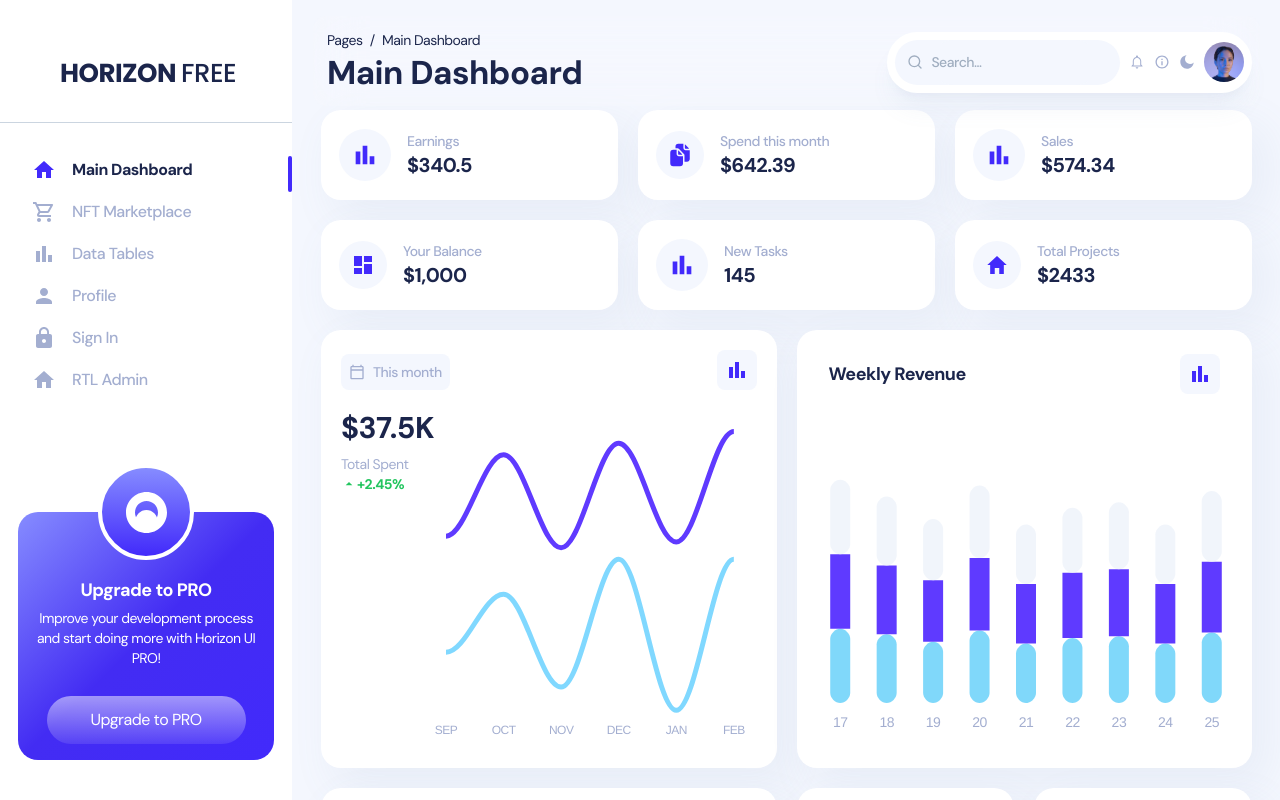
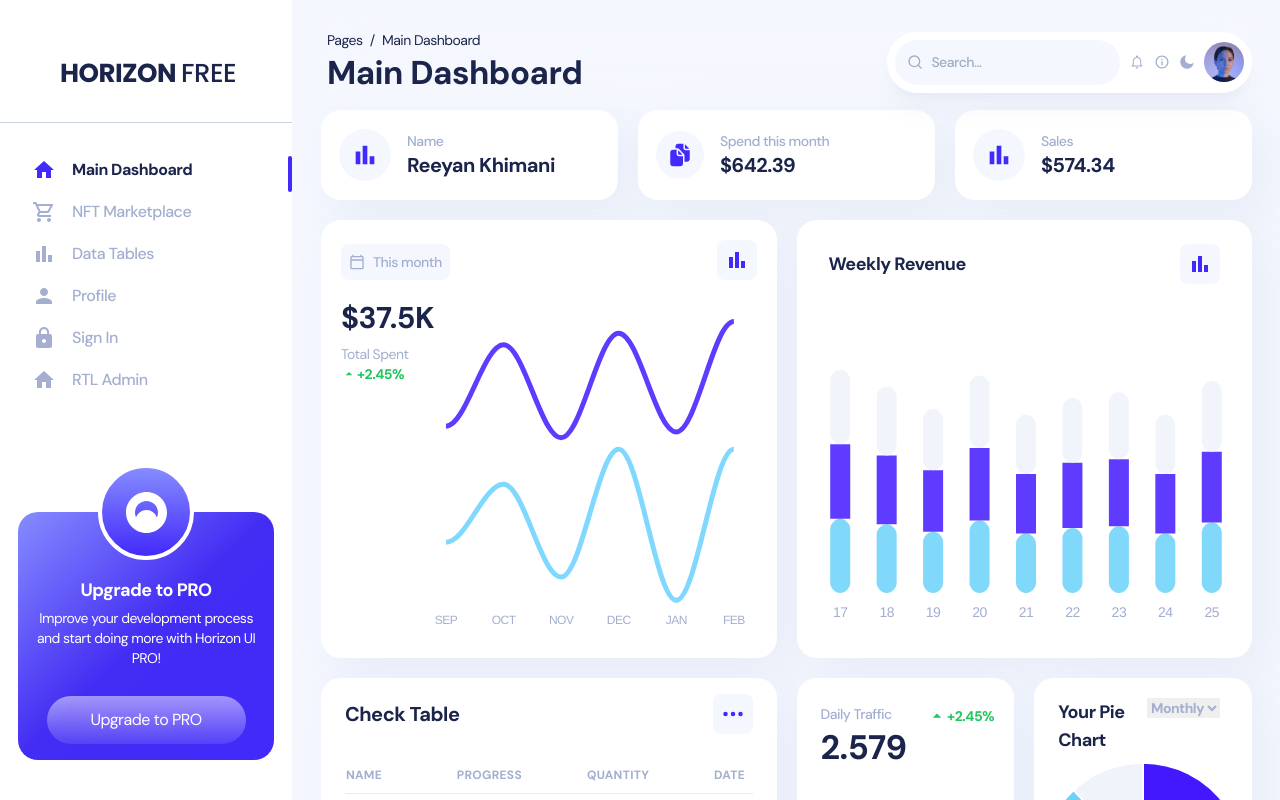
Before and after one commit to reeyank/Personal, a React (Create React App) app in the folder client/: page /admin/default in a window 1280 px wide. Shown: the top 800 px of the page. Built offline with nearby package versions, Linux system fonts and the light colour scheme; what tailwindcss-rtl would draw is missing.

Commit message:
changing up the dashboard for this specific website

```diff
--- a/client/src/combos/Login.js
+++ b/client/src/combos/Login.js
@@ -23,6 +23,8 @@ const firebaseConfig = {
 
   const app = initializeApp(firebaseConfig);
   const auth = getAuth(app);
+
+  export const user2 = "";
 
 
 
@@ -111,6 +113,7 @@ const Login = () => {
             // Signed in
             const user = userCredential.user;
             navigate('/');
+            return user;
         })
         .catch((error) => {
             const errorCode = error.code;
--- a/client/src/layouts/admin/index.jsx
+++ b/client/src/layouts/admin/index.jsx
@@ -4,6 +4,8 @@ import Navbar from "components/navbar";
 import Sidebar from "components/sidebar";
 import Footer from "components/footer/Footer";
 import routes from "routes.js";
+
+export const apple = "apple";
 
 export default function Admin(props) {
   const { ...rest } = props;
--- /dev/null
+++ b/client/src/personalData.js
@@ -0,0 +1,15 @@
+import user2 from './combos/Login.js';
+
+function titleCase(str) {
+    str = str.toLowerCase();
+    str = str.split(' ');
+
+    for (var i = 0; i < str.length; i++) {
+      str[i] = str[i].charAt(0).toUpperCase() + str[i].slice(1);
+    }
+
+    return str.join(' ');
+  }
+
+// TODO: Add more data here that represents the user's personal data in a centralized place
+export const name = titleCase("reeyan khimani");
--- a/client/src/views/admin/default/index.jsx
+++ b/client/src/views/admin/default/index.jsx
@@ -16,6 +16,8 @@ import TaskCard from "views/admin/default/components/TaskCard";
 import tableDataCheck from "./variables/tableDataCheck.json";
 import tableDataComplex from "./variables/tableDataComplex.json";
 
+import {name} from "personalData";
+
 const Dashboard = () => {
   return (
     <div>
@@ -24,8 +26,8 @@ const Dashboard = () => {
       <div className="mt-3 grid grid-cols-1 gap-5 md:grid-cols-2 lg:grid-cols-3 2xl:grid-cols-3 3xl:grid-cols-6">
         <Widget
           icon={<MdBarChart className="h-7 w-7" />}
-          title={"Earnings"}
-          subtitle={"$340.5"}
+          title={"Name"}
+          subtitle={name}
         />
         <Widget
           icon={<IoDocuments className="h-6 w-6" />}
@@ -36,21 +38,6 @@ const Dashboard = () => {
           icon={<MdBarChart className="h-7 w-7" />}
           title={"Sales"}
           subtitle={"$574.34"}
-        />
-        <Widget
-          icon={<MdDashboard className="h-6 w-6" />}
-          title={"Your Balance"}
-          subtitle={"$1,000"}
-        />
-        <Widget
-          icon={<MdBarChart className="h-7 w-7" />}
-          title={"New Tasks"}
-          subtitle={"145"}
-        />
-        <Widget
-          icon={<IoMdHome className="h-6 w-6" />}
-          title={"Total Projects"}
-          subtitle={"$2433"}
         />
       </div>
 
```
Also changed, not shown: 1 other file (tests, documents, lock files or other folders).
